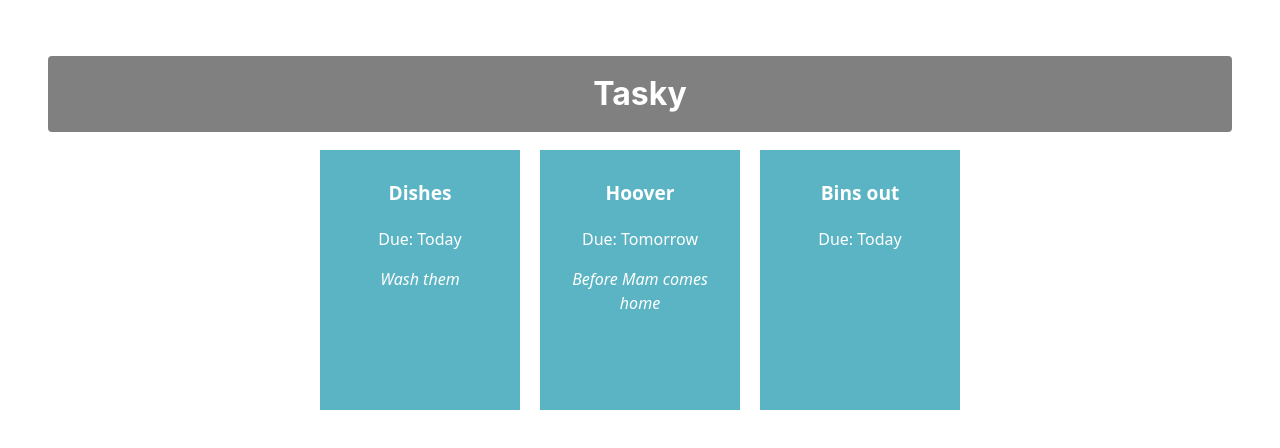
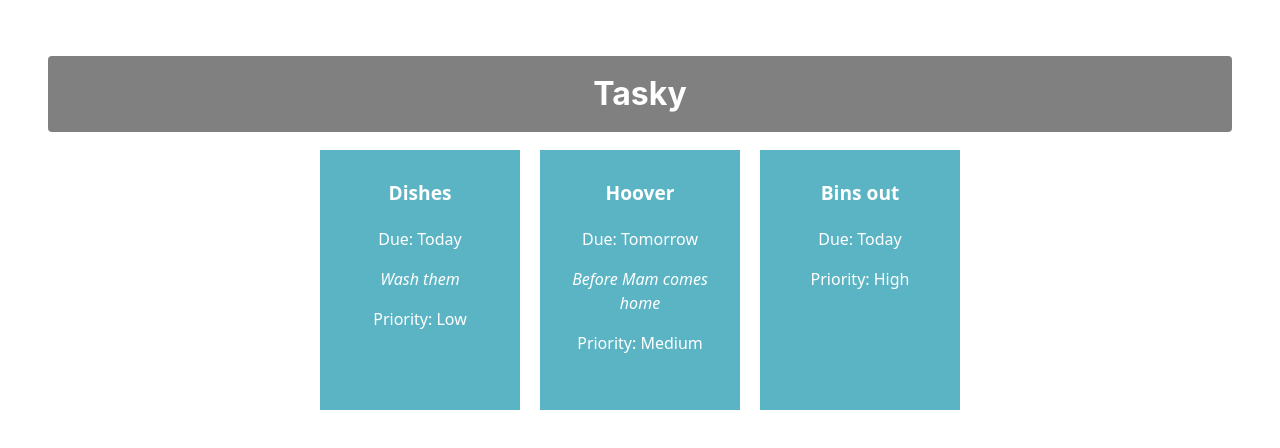
Before and after one commit to Lyraa-05/React-basic-labs2025, a React (Vite) app in the folder taskapp/: page / in a window 1280 px wide. Shown: the top 448 px of the page. Built offline with nearby package versions, Linux system fonts and the light colour scheme.

Commit message:
Task Lab 2a done

```diff
--- a/taskapp/src/App.css
+++ b/taskapp/src/App.css
@@ -44,3 +44,8 @@ div {
 .description {
   font-style: italic;
 }
+
+.priority {
+  font-size: 1.0em;
+
+}
--- a/taskapp/src/App.jsx
+++ b/taskapp/src/App.jsx
@@ -7,9 +7,9 @@ import Task from './components/Task';
 function App() {
    const [ taskState, setTaskState ] = useState({
     tasks: [
-      { id: 1, title:"Dishes", description: "Wash them", deadline: "Today" },
-      { id: 2, title: "Hoover", description: "Before Mam comes home", deadline: "Tomorrow" },
-      { id: 3, title: "Bins out", deadline: "Today" }
+      { id: 1, title:"Dishes", description: "Wash them", deadline: "Today", priority: "Low"},
+      { id: 2, title: "Hoover", description: "Before Mam comes home", deadline: "Tomorrow", priority: "Medium" },
+      { id: 3, title: "Bins out", deadline: "Today", priority: "High" }
     ]
   });
 
@@ -25,6 +25,7 @@ function App() {
       title={task.title}
       description={task.description}
       deadline={task.deadline}
+      priority={task.priority}
       key={task.id}
     />
   ))}
--- a/taskapp/src/components/Task.jsx
+++ b/taskapp/src/components/Task.jsx
@@ -6,6 +6,7 @@ const Task = (props) => {
         <p className="title">{props.title}</p>
         <p>Due: {props.deadline}</p>
         <p className="description">{props.description}</p>
+        <p className ="priority">Priority: {props.priority}</p>
         </div>
         )
 }
```
